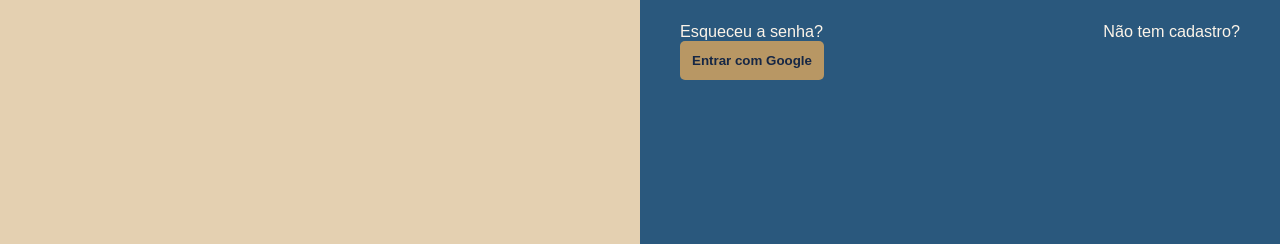
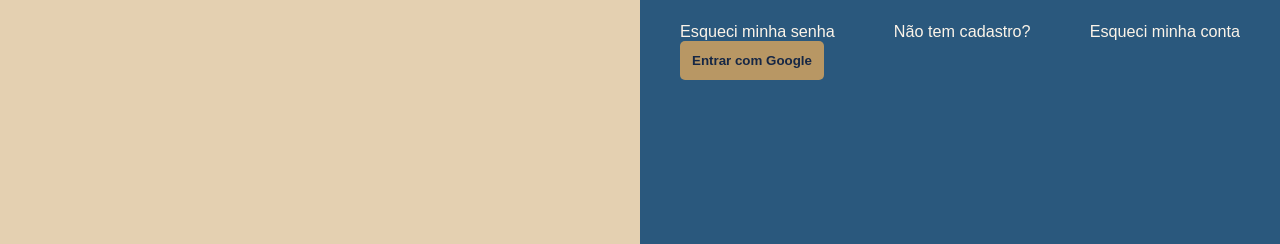
Before and after one commit to gabrielavasco2003-a11y/Transforme-se-Proa-Serasa, a plain HTML site: page frontend/html/login.html in a window 1280 px wide. Shown: the part 556-800 px from the top of the page. Drawn offline with Linux system fonts and the light colour scheme; no server answers.

Commit message:
ajusta login.html

```diff
--- a/frontend/html/login.html
+++ b/frontend/html/login.html
@@ -114,8 +114,9 @@
                 <button type="submit">Entrar</button>
 
                 <div class="links">
-                    <a href="#">Esqueceu a senha?</a>
-                    <a href="#">Não tem cadastro?</a>
+                    <a href="/recuperar-senha.html">Esqueci minha senha</a>
+                    <a href="/cadastro.html">Não tem cadastro?</a>
+                    <a href="/recuperar-email.html">Esqueci minha conta</a>
                 </div>
             </form>
 
```
